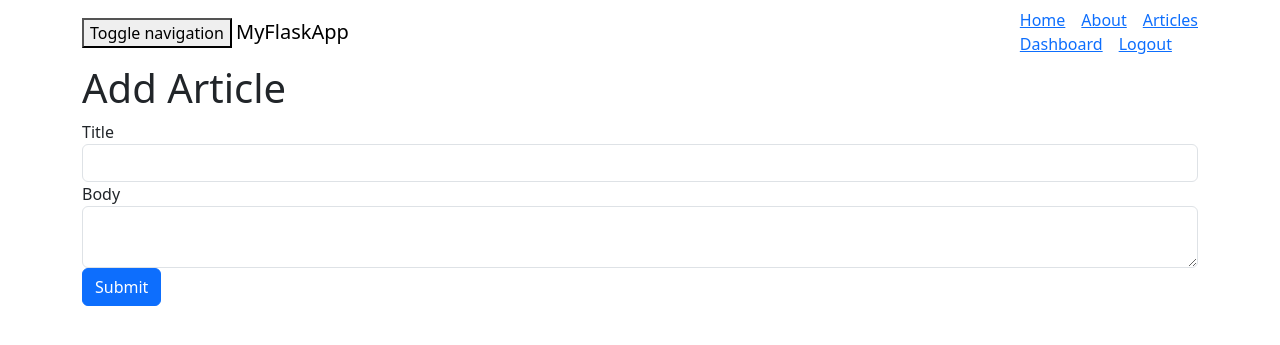
After one commit to manav8651/MyFlaskApp, a Flask app: page /add_article in a window 1280 px wide. The commit adds this page. Shown: the top 345 px of the page. Run offline with Flask 3, Linux system fonts and the light colour scheme; the visitor is signed in with stand-in values (Sample User, id 1); some libraries are stand-ins or nearby versions.

Commit message:
Added CRUD

```diff
--- a/app.py
+++ b/app.py
@@ -1,9 +1,11 @@
 from flask import Flask, render_template, flash, redirect, url_for, session, request, logging
-from data import Articles
+# from data import Articles
 from flask_sqlalchemy import SQLAlchemy
 from sqlalchemy.sql import text
 from wtforms import Form, StringField, TextAreaField, PasswordField, validators
 from passlib.hash import sha256_crypt
+from functools import wraps
+
 
 
 app=Flask(__name__)#creating an instance of that class
@@ -16,7 +18,7 @@ app.config['SQLALCHEMY_TRACK_MODIFICATIONS'] = False  # Optional: but it's recom
 db = SQLAlchemy(app)
 
 
-Articles=Articles() #calling the function in data.py
+# Articles=Articles() #calling the function in data.py
 
 @app.route('/')
 def index():
@@ -28,11 +30,20 @@ def about():
 
 @app.route('/articles')
 def articles():
-    return render_template('articles.html', articles=Articles)
+    result=db.session.execute(text("SELECT * FROM articles"))
+    articles=result.fetchall()
+    if result is not None:
+        return render_template('articles.html',articles=articles)
+    else:
+        msg='No Articles Found'
+        return render_template('articles.html', msg=msg)
 
 @app.route('/article/<string:id>/')
 def article(id):
-    return render_template('article.html', id=id)
+    result=db.session.execute(text("SELECT * FROM articles WHERE id=:id"),{'id':id})
+    article=result.fetchone()
+
+    return render_template('article.html',article=article)
 
 class RegisterForm(Form):
     name=StringField('Name', [validators.Length(min=1, max=50)])
@@ -62,5 +73,122 @@ def register():
         return redirect(url_for('index'))
     return render_template('register.html', form=form)
 
+#User Login
+@app.route('/login', methods=['GET','POST'])
+def login():
+    if request.method == 'POST':
+        #get data from form
+        username=request.form['username'] #no need to use wtforms
+        password_candidate=request.form['password']
+
+        result=db.session.execute(text("SELECT * FROM users WHERE username =  :username"), {'username':username})
+
+        data=result.fetchone()
+        # data = dict(data) if data else None
+
+        if data is not None:
+            # password=data['password']
+            # data_dict = {key: data[key] for key in data.keys()}
+            data_dict = dict(data._asdict())
+            password = data_dict['password']
+
+            if sha256_crypt.verify(password_candidate, password):
+                session['logged_in']=True
+                session['username']=username
+
+                flash('You are now logged in', 'success')
+                return redirect(url_for('dashboard'))
+            else:
+               error='Invalid Login'
+               return render_template('login.html', error=error)
+        else:
+            error='Username not found'
+            return render_template('login.html', error=error)
+
+    return render_template('login.html')
+
+
+def is_logged_in(f):
+    @wraps(f)
+    def wrap(*args, **kwargs):
+        if 'logged_in' in session:
+            return f(*args, **kwargs)
+        else:
+            flash('Unauthorized, Please Login', 'danger')
+            return redirect(url_for('login'))
+        # return f(*args, **kwargs)
+    return wrap
+
+
+@app.route('/logout')
+@is_logged_in
+def logout():
+    session.clear()
+    flash('You are now logged out', 'success')
+    return redirect(url_for('login'))
+
+
+@app.route('/dashboard')
+@is_logged_in
+def dashboard():
+    result=db.session.execute(text("SELECT * FROM articles"))
+    articles=result.fetchall()
+    if result is not None:
+        return render_template('dashboard.html',articles=articles)
+    else:
+        msg='No Articles Found'
+        return render_template('dashboard.html', msg=msg)
+    # return render_template('dashboard.html')
+
+
+class ArticleForm(Form):
+    title=StringField('Title', [validators.Length(min=1, max=200)])
+    body=TextAreaField('Body', [validators.Length(min=30)])
+
+@app.route('/add_article', methods=['GET', 'POST'])
+@is_logged_in
+def add_article():
+    form=ArticleForm(request.form)
+    if request.method=='POST' and form.validate():
+        title=form.title.data
+        body=form.body.data
+
+        db.session.execute(text("INSERT INTO articles(title, body, author) VALUES(:title, :body, :author)"),{'title':title, 'body':body, 'author':session['username']})
+        db.session.commit()
+        flash('Article Created', 'success')
+
+        return redirect(url_for('dashboard'))
+    return render_template('add_article.html', form=form)
+
+
+@app.route('/edit_article/<string:id>', methods=['GET', 'POST'])
+@is_logged_in
+def edit_article(id):
+    result=db.session.execute(text("SELECT * FROM articles WHERE id= :id"),{'id':id})
+    article=result.fetchone()
+    form=ArticleForm(request.form)
+    article_dict = dict(article._asdict())
+    form.title.data=article_dict['title']
+    form.body.data=article_dict['body']
+    if request.method=='POST' and form.validate():
+        title=request.form['title']
+        body=request.form['body']
+
+        db.session.execute(text("UPDATE articles SET title= :title, body= :body WHERE id= :id"),{'title':title, 'body':body, 'id':id})
+        db.session.commit()
+        flash('Article Updated', 'success')
+
+        return redirect(url_for('dashboard'))
+    return render_template('edit_article.html', form=form)
+
+
+@app.route('/delete_article/<string:id>',methods=['POST'])
+@is_logged_in
+def delete_article(id):
+    db.session.execute(text("DELETE FROM articles WHERE id=:id"),{'id':id})
+    db.session.commit()
+    flash('Article deleted', 'success')
+    return redirect(url_for('dashboard'))
+
 if __name__=='__main__': #to run python application(python app.py)
     app.run(debug=True)#debug=True : will not have to start server again even after changes
--- /dev/null
+++ b/templates/add_article.html
@@ -0,0 +1,15 @@
+{% extends 'layout.html' %}
+
+{% block body %}
+  <h1>Add Article</h1>
+  {% from "includes/_formhelpers.html" import render_field %}
+  <form method="POST" action="">
+    <div class="form-group">
+      {{ render_field(form.title, class_="form-control") }}
+    </div>
+    <div class="form-group">
+      {{ render_field(form.body, class_="form-control", id="editor") }}
+    </div>
+    <p><input class="btn btn-primary" type="submit" value="Submit">
+  </form>
+{% endblock %}
--- a/templates/includes/_messages.html
+++ b/templates/includes/_messages.html
@@ -8,3 +8,11 @@
     <!-- </ul> -->
   {% endif %}
 {% endwith %}
+
+{% if error %}
+  <div class="alert alert-danger">{{error}}</div>
+{% endif %}
+
+{% if msg %}
+  <div class="alert alert-success">{{msg}}</div>
+{% endif %}
--- a/templates/includes/_navbar.html
+++ b/templates/includes/_navbar.html
@@ -18,7 +18,15 @@
         </ul>
 
         <ul class="nav navbar-nav navbar-right" style="display: flex; flex-direction: row; gap: 1rem;">
-          <li><a href="/register">Register</a></li>
+          {% if session.logged_in %}
+              <li><a href="/dashboard">Dashboard</a></li>
+              <li><a href="/logout">Logout</a></li>
+            {% else %}
+              <li><a href="/register">Register</a></li>
+              <li><a href="/login">Login</a></li>
+            {% endif %}
+
+
         </ul>
 
 
--- a/templates/layout.html
+++ b/templates/layout.html
@@ -5,6 +5,7 @@
     <meta name="viewport" content="width=device-width, initial-scale=1.0">
     <title>MyFlaskApp</title>
     <link rel="stylesheet" href="https://cdn.jsdelivr.net/npm/bootstrap@5.3.2/dist/css/bootstrap.min.css"
+    <script src="https://cdn.ckeditor.com/ckeditor5/40.2.0/classic/ckeditor.js"></script>
 </head>
 <body>
     {% include 'includes/_navbar.html' %}
@@ -13,5 +14,8 @@
         {% block body %}{% endblock %}
     </div>
     <script src="https://cdn.jsdelivr.net/npm/bootstrap@5.3.2/dist/js/bootstrap.min.js"></script>
+    <script type="text/javascript">
+        CKEDITOR.replace('editor')
+    </script>
 </body>
 </html>
```
Also changed, not shown: templates/article.html (+7 -2 lines), templates/dashboard.html (added, +32 -0 lines), templates/edit_article.html (added, +15 -0 lines), templates/home.html (+8 -4 lines), templates/login.html (added, +16 -0 lines).
